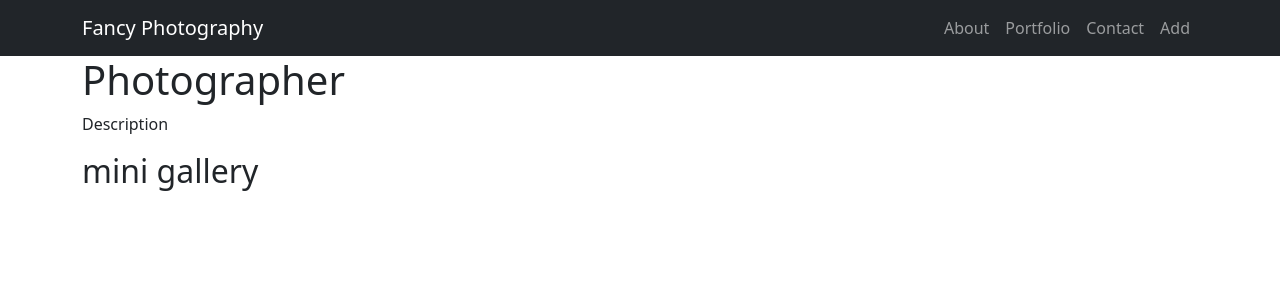
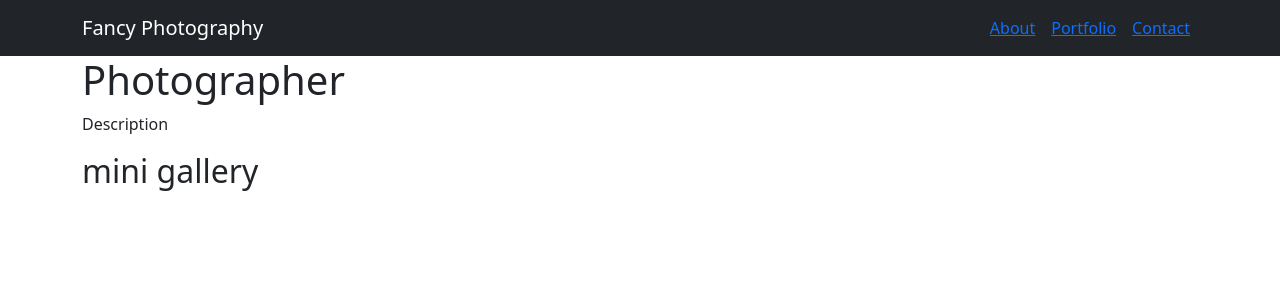
Before and after one commit to conniehqk/Photographer-Portfolio-Site-Project, a React (Create React App) app: page / in a window 1280 px wide. Shown: the top 300 px of the page. Built offline with nearby package versions, Linux system fonts and the light colour scheme.

Commit message:
fixed routing in navbar

```diff
--- a/src/components/Navbarr.js
+++ b/src/components/Navbarr.js
@@ -1,4 +1,5 @@
 import { Navbar, Nav, Container } from "react-bootstrap";
+import { NavLink } from "react-router-dom";
 
 function Navbarr() {
     return (
@@ -6,10 +7,9 @@ function Navbarr() {
             <Container>
                 <Navbar.Brand>Fancy Photography</Navbar.Brand>
                 <Nav className="justify-content-end">
-                <Nav.Link to="/about" exact>About</Nav.Link>
-                <Nav.Link to="/portfolio" exact>Portfolio</Nav.Link>
-                <Nav.Link to="/contact" exact>Contact</Nav.Link>
-                <Nav.Link>Add</Nav.Link>
+                <Nav.Link><NavLink to="/about" exact>About</NavLink></Nav.Link>
+                <Nav.Link><NavLink to="/portfolio" exact>Portfolio</NavLink></Nav.Link>
+                <Nav.Link><NavLink to="/contact" exact>Contact</NavLink></Nav.Link>
                 </Nav>
             </Container>
         </Navbar>
```
